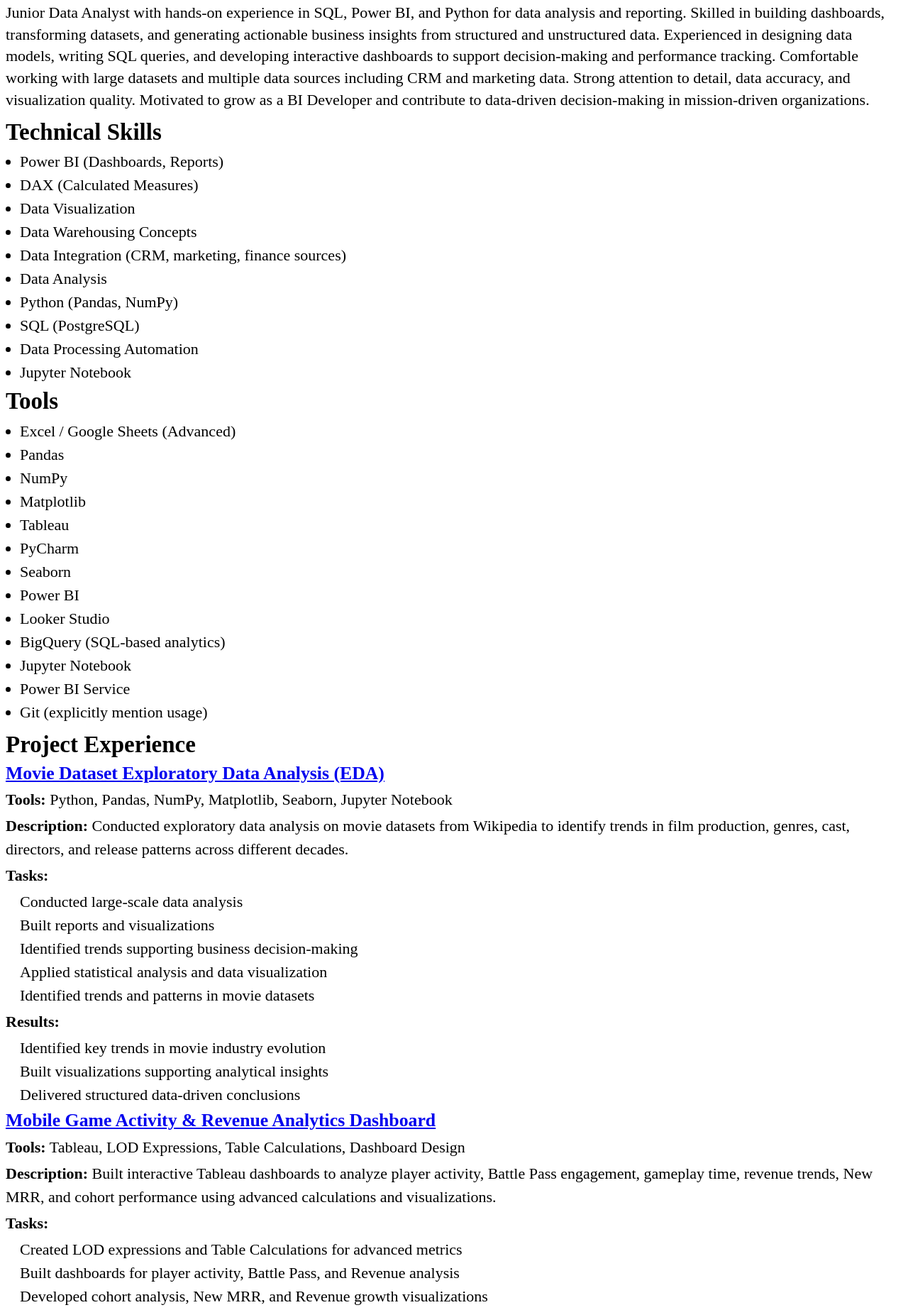
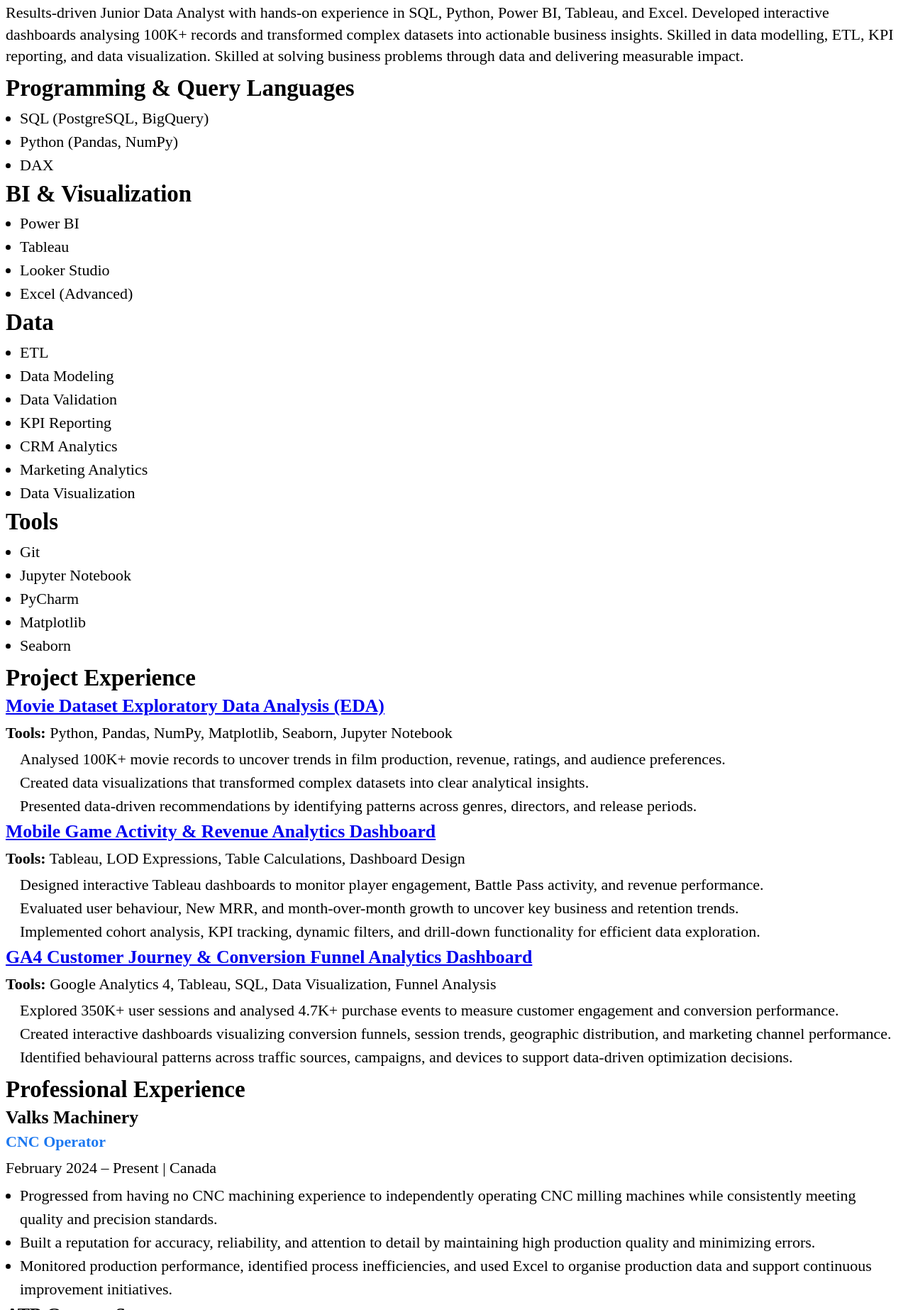
Before and after one commit to Valerii219/Resume-3, a website: page index.html in a window 1280 px wide. Shown: the part 184-2030 px from the top of the page at 71% size. Drawn offline with Linux system fonts and the light colour scheme.

Commit message:
new fixed resume

```diff
--- a/index.html
+++ b/index.html
@@ -14,7 +14,7 @@
 <!-- HEADER -->
 <section>
   <h1>Valerii Arlamovskyi</h1>
-  <h2 class="posada">Junior Data Analyst | Power BI & SQL</h2>
+  <h2 class="posada">Junior Data Analyst | SQL | Python | Tableau | Power BI</h2>
 
   <p>
     Toronto, ON, Canada | Phone: +1 647 673 2709 | Email: valera.arl96@gmail.com |
@@ -27,42 +27,46 @@
 <section>
   <h2>Professional Summary</h2>
   <p class="summary">
-    Junior Data Analyst with hands-on experience in SQL, Power BI, and Python for data analysis and reporting. Skilled in building dashboards, transforming datasets, and generating actionable business insights from structured and unstructured data.
-    Experienced in designing data models, writing SQL queries, and developing interactive dashboards to support decision-making and performance tracking. Comfortable working with large datasets and multiple data sources including CRM and marketing data.
-    Strong attention to detail, data accuracy, and visualization quality. Motivated to grow as a BI Developer and contribute to data-driven decision-making in mission-driven organizations.</p>
+    Results-driven Junior Data Analyst with hands-on experience in SQL, Python, Power BI, Tableau, and Excel.
+    Developed interactive dashboards analysing 100K+ records and transformed complex datasets into actionable business insights. Skilled in data modelling, ETL, KPI reporting, and data visualization.
+    Skilled at solving business problems through data and delivering measurable impact.</p>
 </section>
 
 <!-- SKILLS (ATS KEYWORD OPTIMIZED) -->
 <section>
-  <h2>Technical Skills</h2>
+  <h2>Programming & Query Languages</h2>
   <ul>
-    <li class="style_with">Power BI (Dashboards, Reports)</li>
-    <li class="style_with">DAX (Calculated Measures)</li>
-    <li class="style_with">Data Visualization</li>
-    <li class="style_with">Data Warehousing Concepts</li>
-    <li class="style_with">Data Integration (CRM, marketing, finance sources)</li>
-    <li class="style_with">Data Analysis</li>
+    <li class="style_with">SQL (PostgreSQL, BigQuery)</li>
     <li class="style_with">Python (Pandas, NumPy)</li>
-    <li class="style_with">SQL (PostgreSQL)</li>
-    <li class="style_with">Data Processing Automation</li>
-    <li class="style_with">Jupyter Notebook</li>
+    <li class="style_with">DAX</li>
   </ul>
 
+  <h2>BI & Visualization</h2>
+  <ul>
+    <li class="style_with">Power BI</li>
+    <li class="style_with">Tableau</li>
+    <li class="style_with">Looker Studio</li>
+    <li class="style_with">Excel (Advanced)</li>
+  </ul>
+
+  <h2>Data</h2>
+  <ul>
+    <li class="style_with">ETL</li>
+    <li class="style_with">Data Modeling</li>
+    <li class="style_with">Data Validation</li>
+    <li class="style_with">KPI Reporting</li>
+    <li class="style_with">CRM Analytics</li>
+    <li class="style_with">Marketing Analytics</li>
+    <li class="style_with">Data Visualization</li>
+  </ul>
   <h2>Tools</h2>
   <ul>
-    <li class="style_with">Excel / Google Sheets (Advanced)</li>
-    <li class="style_with">Pandas</li>
-    <li class="style_with">NumPy</li>
+    <li class="style_with">Git</li>
+    <li class="style_with">Jupyter Notebook</li>
+    <li class="style_with">PyCharm</li>
     <li class="style_with">Matplotlib</li>
-    <li class="style_with">Tableau</li>
-    <li class="style_with">PyCharm</li>
     <li class="style_with">Seaborn</li>
-    <li class="style_with">Power BI</li>
-    <li class="style_with">Looker Studio</li>
-    <li class="style_with">BigQuery (SQL-based analytics)</li>
-    <li class="style_with">Jupyter Notebook</li>
-    <li class="style_with">Power BI Service</li>
-    <li class="style_with">Git (explicitly mention usage)</li>
+
   </ul>
 </section>
 
@@ -70,47 +74,38 @@
 <section>
   <h2>Project Experience</h2>
 
+  <!-- ===================== PROJECT 1 ===================== -->
+
   <article>
 
     <h3>
-      <a href="https://colab.research.google.com/drive/1EvK4ixDb8DEXGKdecZQTSqr6w67BNQVA?usp=drive_link" class="nameA" target="_blank">
+      <a href="https://colab.research.google.com/drive/1EvK4ixDb8DEXGKdecZQTSqr6w67BNQVA?usp=drive_link"
+         class="nameA"
+         target="_blank">
         Movie Dataset Exploratory Data Analysis (EDA)
       </a>
     </h3>
 
-    <!-- TOOLS (1 рядок) -->
     <p class="paragraf_without">
       <b>Tools:</b> Python, Pandas, NumPy, Matplotlib, Seaborn, Jupyter Notebook
     </p>
 
-    <!-- DESCRIPTION (1 абзац) -->
-    <p class="paragraf_without">
-      <b>Description:</b> Conducted exploratory data analysis on movie datasets from Wikipedia to identify trends in film production, genres, cast, directors, and release patterns across different decades.
-    </p>
-
-    <!-- TASKS -->
-    <p class="paragraf_without"><b>Tasks:</b></p>
     <ul>
-      <li>Conducted large-scale data analysis</li>
-      <li>Built reports and visualizations</li>
-      <li>Identified trends supporting business decision-making</li>
-      <li>Applied statistical analysis and data visualization</li>
-      <li>Identified trends and patterns in movie datasets</li>
-    </ul>
-
-    <!-- RESULTS -->
-    <p class="paragraf_without"><b>Results:</b></p>
-    <ul>
-      <li>Identified key trends in movie industry evolution</li>
-      <li>Built visualizations supporting analytical insights</li>
-      <li>Delivered structured data-driven conclusions</li>
+      <li>Analysed 100K+ movie records to uncover trends in film production, revenue, ratings, and audience preferences.</li>
+      <li>Created data visualizations that transformed complex datasets into clear analytical insights.</li>
+      <li>Presented data-driven recommendations by identifying patterns across genres, directors, and release periods.</li>
     </ul>
 
   </article>
+
+  <!-- ===================== PROJECT 2 ===================== -->
+
   <article>
 
     <h3>
-      <a href="https://public.tableau.com/views/ExtensionsforRevenueCompany/Dashboard2?:language=en-GB&:sid=&:redirect=auth&:display_count=n&:origin=viz_share_link" class="nameA" target="_blank">
+      <a href="https://public.tableau.com/views/ExtensionsforRevenueCompany/Dashboard2?:language=en-GB&:sid=&:redirect=auth&:display_count=n&:origin=viz_share_link"
+         class="nameA"
+         target="_blank">
         Mobile Game Activity & Revenue Analytics Dashboard
       </a>
     </h3>
@@ -119,81 +114,55 @@
       <b>Tools:</b> Tableau, LOD Expressions, Table Calculations, Dashboard Design
     </p>
 
-    <p class="paragraf_without">
-      <b>Description:</b> Built interactive Tableau dashboards to analyze player activity, Battle Pass engagement, gameplay time, revenue trends, New MRR, and cohort performance using advanced calculations and visualizations.
-    </p>
-
-    <p class="paragraf_without"><b>Tasks:</b></p>
     <ul>
-      <li>Created LOD expressions and Table Calculations for advanced metrics</li>
-      <li>Built dashboards for player activity, Battle Pass, and Revenue analysis</li>
-      <li>Developed cohort analysis, New MRR, and Revenue growth visualizations</li>
-    </ul>
-
-    <p class="paragraf_without"><b>Results:</b></p>
-    <ul>
-      <li>Tracked player engagement and average playtime by age groups</li>
-      <li>Analyzed revenue trends, New MRR, and month-over-month growth</li>
-      <li>Created interactive dashboards with dynamic filters and cohort heatmaps</li>
+      <li>Designed interactive Tableau dashboards to monitor player engagement, Battle Pass activity, and revenue performance.</li>
+      <li>Evaluated user behaviour, New MRR, and month-over-month growth to uncover key business and retention trends.</li>
+      <li>Implemented cohort analysis, KPI tracking, dynamic filters, and drill-down functionality for efficient data exploration.</li>
     </ul>
 
   </article>
+
+  <!-- ===================== PROJECT 3 ===================== -->
+
   <article>
 
     <h3>
-      <a href="https://colab.research.google.com/drive/1jBFsiw_ROqv9f9Pw0oZeINInldWJUN7q" class="nameA" target="_blank">
-        Stack Overflow Survey Data Analysis
+      <a href="https://public.tableau.com/shared/ZR4W6CMY7?:display_count=n&:origin=viz_share_link" class="nameA" target="_blank">
+        GA4 Customer Journey & Conversion Funnel Analytics Dashboard
       </a>
     </h3>
 
     <p class="paragraf_without">
-      <b>Tools:</b> Python, Pandas, NumPy, Jupyter Notebook
+      <b>Tools:</b> Google Analytics 4, Tableau, SQL, Data Visualization, Funnel Analysis
     </p>
 
-    <p class="paragraf_without">
-      <b>Description:</b> Analyzed Stack Overflow survey data to explore developer demographics, programming languages, work preferences, education paths, and compensation trends.
-    </p>
-
-    <p class="paragraf_without"><b>Tasks:</b></p>
     <ul>
-      <li>Cleaned and preprocessed survey dataset</li>
-      <li>Applied descriptive statistics and grouping</li>
-      <li>Segmented and visualized key variables</li>
-    </ul>
-
-    <p class="paragraf_without"><b>Results:</b></p>
-    <ul>
-      <li>Identified trends in developer experience and education</li>
-      <li>Analyzed Python usage across countries and roles</li>
-      <li>Produced insights through statistical analysis</li>
+      <li>Explored 350K+ user sessions and analysed 4.7K+ purchase events to measure customer engagement and conversion performance.</li>
+      <li>Created interactive dashboards visualizing conversion funnels, session trends, geographic distribution, and marketing channel performance.</li>
+      <li>Identified behavioural patterns across traffic sources, campaigns, and devices to support data-driven optimization decisions.</li>
     </ul>
 
   </article>
+
 </section>
 
 <!-- EXPERIENCE -->
-<section>
-  <h2>Professional Experience</h2>
+<section> <h2>Professional Experience</h2>
 
-  <h3>Valks Machinery</h3>
-  <h4 class="posada">CNC Operator</h4>
+  <h3>Valks Machinery</h3> <h4 class="posada">CNC Operator</h4>
   <p>February 2024 – Present | Canada</p>
-  <ul>
-    <li class="style_with">Operated CNC milling machines ensuring production quality and precision standards</li>
-    <li class="style_with">Tracked production KPIs including output, defects, and downtime</li>
-    <li class="style_with">Identified inefficiencies and supported process optimization initiatives</li>
-    <li class="style_with">Used Excel to organize and analyze production datasets</li>
-  </ul>
 
-  <h3>Deputy Store Manager</h3>
+  <ul> <li class="style_with">Progressed from having no CNC machining experience to independently operating CNC milling machines while consistently meeting quality and precision standards.</li>
+    <li class="style_with">Built a reputation for accuracy, reliability, and attention to detail by maintaining high production quality and minimizing errors.</li>
+    <li class="style_with">Monitored production performance, identified process inefficiencies, and used Excel to organise production data and support continuous improvement initiatives.</li> </ul>
+
+  <h3>ATB Grocery Store</h3>
   <h4 class="posada">Assistant Store Manager</h4>
-  <p>2017 – 2022 | ATB Store</p>
-  <ul>
-    <li class="style_with">Assisted with budgeting and inventory cost control</li>
-    <li class="style_with">Prepared operational and sales reports</li>
-    <li class="style_with">Managed inventory reconciliation and documentation</li>
-  </ul>
-</section>
+  <p>2017 – 2022 | Ukraine</p>
+
+  <ul> <li class="style_with">Advanced from Warehouse Associate to Cashier and ultimately Assistant Store Manager through consistent high performance and leadership.</li>
+    <li class="style_with">Contributed to increasing store revenue by expanding product assortment, improving inventory availability, and enhancing daily store operations.</li>
+    <li class="style_with">Supported business growth by analysing sales performance, managing inventory, and helping attract and retain a larger customer base.</li> </ul> </section>
 
 <!-- EDUCATION -->
 <section>
@@ -204,11 +173,10 @@
   </p>
 
   <p>
+    <strong class="posada">Bachelor’s Degree in Accounting and Audit</strong> – Vinnytsia Trade and Economic Institute (2009 – 2014)
+  </p>
+  <p>
     <strong class="posada">Fullstack Developer Program</strong> – GoIT, Poland (2022 – 2023)
-  </p>
-
-  <p>
-    <strong class="posada">Bachelor’s Degree in Accounting and Audit</strong> – Vinnytsia Trade and Economic Institute (2009 – 2014)
   </p>
 </section>
 <!-- Languages -->
@@ -216,9 +184,9 @@
   <h2>Languages</h2>
 
   <ul>
-    <li><strong>English:</strong> Intermediate</li>
-    <li><strong>Polish:</strong> Intermediate</li>
-    <li><strong>Ukrainian:</strong> Native</li>
+    <li>English — B1 (Intermediate)</li>
+    <li>Polish — B1 (Intermediate)</li>
+    <li>Ukrainian — Native</li>
   </ul>
 </section>
 
```
